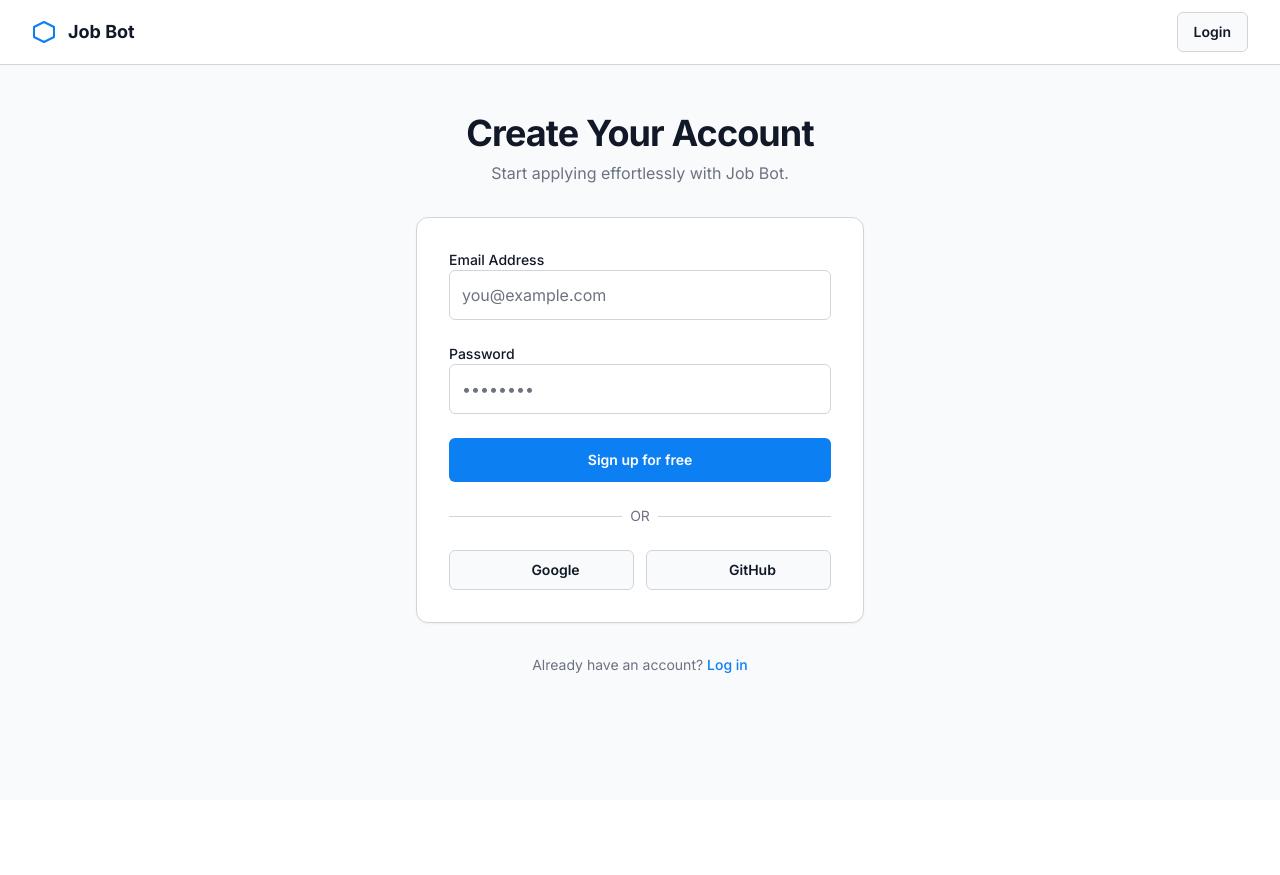
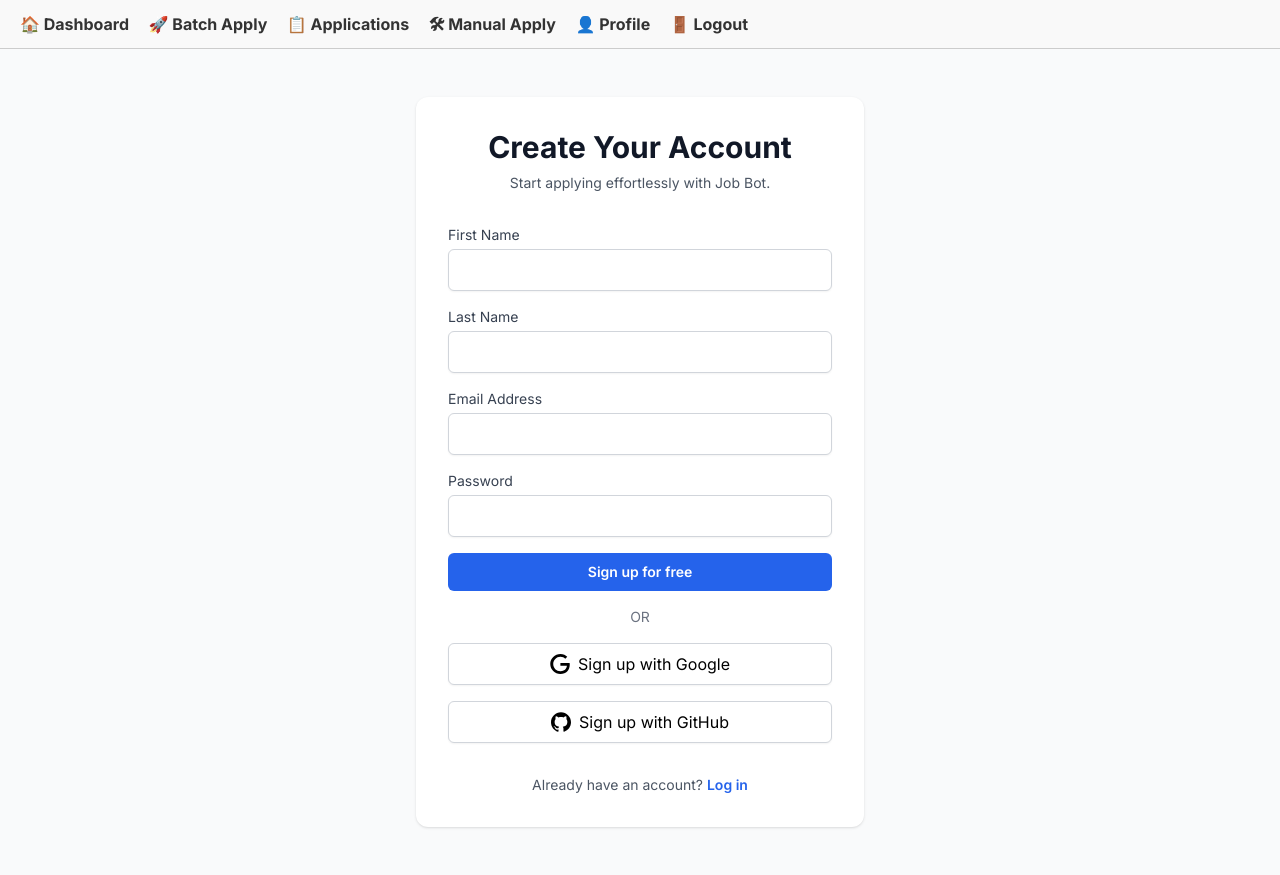
Before and after one commit to Kalyan717ps/Job-Bot-Cursor, a Flask app: page /register in a window 1280 px wide. Before the commit the page ends 673 px from the top, so only its background shows below. Run offline with Flask 3, Linux system fonts and the light colour scheme; some libraries are stand-ins or nearby versions.

Commit message:
Debug task-1

```diff
--- a/app.py
+++ b/app.py
@@ -105,104 +105,35 @@ def load_user(user_id):
 # ROUTES
 ##########################################
 
-@app.route('/')
-@login_required
-def dashboard():
-    profile = UserProfile.query.filter_by(user_id=current_user.id).first()
-    matched_jobs = []
-    if profile:
-        with open('remoteok_jobs.csv', newline='', encoding='utf-8') as csvfile:
-            reader = csv.DictReader(csvfile)
-            for row in reader:
-                title_match = profile.preferred_title.lower() in row['title'].lower() \
-                                if profile.preferred_title else True
-                loc_match = profile.preferred_location.lower() in row['company'].lower() \
-                                if profile.preferred_location else True
-                if title_match or loc_match:
-                    matched_jobs.append(row)
-
-    # 🧠 Gather Stats
-    user_apps = Application.query.filter_by(user_id=current_user.id).all()
-    applied_auto_count = sum(1 for job in user_apps if job.status == 'applied')
-    applied_manual_count = sum(1 for job in user_apps if job.status == 'applied_manual')
-    applied_total = applied_auto_count + applied_manual_count
-    manual_pending_count = sum(1 for job in user_apps if job.status == 'manual')
-    now = datetime.utcnow()
-    one_week_ago = now - timedelta(days=7)
-    applied_this_week = sum(1 for job in user_apps if job.status in ['applied', 'applied_manual'] and job.timestamp > one_week_ago)
-
-    # NEW: Load all jobs and filter for recent ones
-    recent_jobs_day, recent_jobs_week = [], []
-    one_day_ago = now - timedelta(days=1)
-    with open('remoteok_jobs.csv', newline='', encoding='utf-8') as file:
-        reader = csv.DictReader(file)
-        for job in reader:
-            try:
-                job_date = datetime.strptime(job['date'], '%Y-%m-%d')
-                if job_date >= one_day_ago:
-                    recent_jobs_day.append(job)
-                if job_date >= one_week_ago:
-                    recent_jobs_week.append(job)
-            except Exception:
-                continue
-
-    # Compute application counts per week for last 4 weeks
-    applications = Application.query.filter_by(user_id=current_user.id).all()
-
-    # Prepare week labels and counts
-    week_counts = []
-    week_labels = []
-    for i in range(4, 0, -1):
-        start_of_week = now - timedelta(weeks=i)
-        end_of_week = now - timedelta(weeks=i-1)
-
-        # Count jobs within the week
-        count = sum(1 for job in applications if start_of_week <= job.timestamp < end_of_week and job.status in ('applied', 'applied_manual'))
-
-        # Create a user-friendly label
-        label = f"Week of {start_of_week.strftime('%b %d')}"
-
-        week_counts.append(count)
-        week_labels.append(label)
-
-    return render_template(
-        'dashboard.html',
-        jobs=matched_jobs,
-        recent_jobs_day=recent_jobs_day,
-        recent_jobs_week=recent_jobs_week,
-        profile=profile,
-        stats={
-            'applied_total': applied_total,
-            'applied_this_week': applied_this_week,
-            'manual_pending': manual_pending_count
-        },
-        week_counts=week_counts,
-        week_labels=week_labels
-    )
 
 @app.route('/register', methods=['GET', 'POST'])
 def register():
     if request.method == 'POST':
-        email = request.form['email']
-        password = request.form['password']
+        first_name = request.form.get('first_name')
+        last_name = request.form.get('last_name')
+        email = request.form.get('email')
+        password = request.form.get('password')
 
         existing_user = User.query.filter_by(email=email).first()
         if existing_user:
-            flash("Email already registered, try logging in.", 'warning')
+            flash("❌ Email is already registered.")
             return redirect(url_for('register'))
 
-        new_user = User(
+        user = User(
             first_name=first_name,
             last_name=last_name,
             email=email,
             password=generate_password_hash(password)
         )
-        db.session.add(new_user)
+        db.session.add(user)
         db.session.commit()
-        flash("Account created successfully. Please log in.", 'success')
-        return redirect(url_for('login'))
 
-    return render_template("register.html")
+        login_user(user)
+        flash("✅ Registration successful! Welcome.")
+        return redirect(url_for('dashboard'))
+
+    return render_template('register.html')
+
 
 @app.route('/login', methods=['GET', 'POST'])
 def login():
@@ -443,3 +374,74 @@ def mark_done(job_id):
         session.modified = True
 
     return redirect(url_for('manual_jobs'))
+
+from flask_login import login_required, current_user
+
+@app.route('/')
+@login_required
+def dashboard():
+    profile = UserProfile.query.filter_by(user_id=current_user.id).first()
+
+    # Match jobs based on preferences
+    matched_jobs = []
+    if profile:
+        with open('remoteok_jobs.csv', newline='', encoding='utf-8') as csvfile:
+            reader = csv.DictReader(csvfile)
+            for row in reader:
+                title_match = profile.preferred_title.lower() in row['title'].lower() if profile.preferred_title else True
+                loc_match = profile.preferred_location.lower() in row['company'].lower() if profile.preferred_location else True
+                if title_match or loc_match:
+                    matched_jobs.append(row)
+
+    # Stats
+    apps = Application.query.filter_by(user_id=current_user.id).all()
+    now = datetime.utcnow()
+    week_ago = now - timedelta(days=7)
+    day_ago = now - timedelta(days=1)
+
+    applied_auto_count = sum(1 for a in apps if a.status == 'applied')
+    applied_manual_count = sum(1 for a in apps if a.status == 'applied_manual')
+    manual_pending_count = sum(1 for a in apps if a.status == 'manual')
+    applied_this_week = sum(1 for a in apps if a.status in ['applied', 'applied_manual'] and a.timestamp > week_ago)
+
+    # Recent jobs
+    recent_jobs_day, recent_jobs_week = [], []
+    with open('remoteok_jobs.csv', newline='', encoding='utf-8') as f:
+        reader = csv.DictReader(f)
+        for job in reader:
+            try:
+                job_date = datetime.strptime(job['date'], '%Y-%m-%d')
+                if job_date >= day_ago:
+                    recent_jobs_day.append(job)
+                if job_date >= week_ago:
+                    recent_jobs_week.append(job)
+            except Exception:
+                continue
+
+    # Weekly chart
+    week_counts = []
+    week_labels = []
+    for i in range(4, 0, -1):
+        start = now - timedelta(weeks=i)
+        end = now - timedelta(weeks=i - 1)
+        count = sum(1 for a in apps if start <= a.timestamp < end and a.status in ['applied', 'applied_manual'])
+        label = f"Week of {start.strftime('%b %d')}"
+        week_labels.append(label)
+        week_counts.append(count)
+
+    # 👇 Return template — we pass `current_user` (though Flask-Login also provides it natively)
+    return render_template(
+        'dashboard.html',
+        user=current_user,
+        profile=profile,
+        jobs=matched_jobs,
+        stats={
+            'applied_total': applied_auto_count + applied_manual_count,
+            'applied_this_week': applied_this_week,
+            'manual_pending': manual_pending_count
+        },
+        recent_jobs_day=recent_jobs_day,
+        recent_jobs_week=recent_jobs_week,
+        week_counts=week_counts,
+        week_labels=week_labels
+    )
--- a/templates/dashboard.html
+++ b/templates/dashboard.html
@@ -43,7 +43,10 @@
 
     <!-- Dashboard header + Refresh -->
     <div class="flex flex-col md:flex-row justify-between items-center gap-6">
-      <h1 class="text-2xl font-bold text-gray-800">Hello, {{ current_user.email }}</h1>
+      <h2 class="mb-6 text-3xl font-bold">
+        Hello, {{ current_user.first_name }}
+      </h2>
+
       <form action="{{ url_for('refresh_jobs') }}" method="get">
         <button type="submit" class="bg-blue-500 px-4 py-2 rounded-md text-white font-semibold hover:bg-blue-600 transition">🔄 Refresh Job List</button>
       </form>
--- a/templates/profile.html
+++ b/templates/profile.html
@@ -59,11 +59,7 @@
           <input name="last-name" type="text" value="{{ profile.last_name if profile else '' }}"
             class="input-blend mt-1 w-full rounded-md px-3 py-2 text-sm">
         </div>
-        <div class="md:col-span-2">
-          <label class="block text-sm font-medium text-gray-700">Email</label>
-          <input name="email" type="email" value="{{ profile.email if profile else current_user.email }}"
-            class="input-blend mt-1 w-full rounded-md px-3 py-2 text-sm bg-gray-100 cursor-not-allowed" readonly>
-        </div>
+
         <div class="md:col-span-2">
           <label class="block text-sm font-medium text-gray-700">Bio</label>
           <textarea name="bio" rows="4" class="input-blend mt-1 w-full rounded-md px-3 py-2 text-sm resize-none">{{ profile.bio if profile else '' }}</textarea>
--- a/templates/register.html
+++ b/templates/register.html
@@ -1,121 +1,84 @@
+{% include 'navbar.html' %}
 <!DOCTYPE html>
 <html lang="en">
 <head>
-  <meta charset="utf-8" />
-  <meta name="viewport" content="width=device-width, initial-scale=1.0" />
-  <title>Job Bot – Register</title>
-
-  <!-- Fonts + Tailwind -->
-  <link href="https://fonts.googleapis.com/css2?family=Inter:wght@400;500;600;700&display=swap" rel="stylesheet" />
-  <script src="https://cdn.tailwindcss.com?plugins=forms,container-queries"></script>
-
-  <style type="text/tailwindcss">
-    :root {
-      --brand-primary: #0c7ff2;
-      --brand-hover: #1d4ed8;
-      --neutral-bg: #f9fafb;
-      --text-primary: #111827;
-      --text-secondary: #6b7280;
-      --border-color: #d1d5db;
-    }
-
-    body {
-      font-family: 'Inter', sans-serif;
-    }
-
-    .form-input {
-      @apply w-full rounded-md border border-[var(--border-color)] bg-white p-3 text-[var(--text-primary)] placeholder-[var(--text-secondary)] focus:border-[var(--brand-primary)] focus:ring-2 focus:ring-[var(--brand-primary)] focus:ring-opacity-50;
-    }
-
-    .btn {
-      @apply flex h-10 items-center justify-center rounded-md px-4 text-sm font-semibold transition duration-150 ease-in-out;
-    }
-
-    .btn-primary {
-      @apply bg-[var(--brand-primary)] text-white hover:bg-[var(--brand-hover)];
-    }
-
-    .btn-secondary {
-      @apply bg-[var(--neutral-bg)] text-[var(--text-primary)] hover:bg-gray-100 border border-[var(--border-color)];
-    }
+  <meta charset="UTF-8">
+  <title>Register - Job Bot</title>
+  <meta name="viewport" content="width=device-width, initial-scale=1">
+  <script src="https://cdn.tailwindcss.com?plugins=forms"></script>
+  <link href="https://fonts.googleapis.com/css2?family=Inter:wght@400;600;700&display=swap" rel="stylesheet">
+  <style>
+    body { font-family: 'Inter', sans-serif; background-color: #f9fafb; }
   </style>
 </head>
-<body class="bg-[var(--neutral-bg)] text-[var(--text-primary)]">
+<body>
+<main class="flex items-center justify-center min-h-screen py-12 px-4 sm:px-6 lg:px-8 bg-[#f9fafb]">
+  <div class="w-full max-w-md space-y-8 bg-white p-8 rounded-xl shadow">
+    <div class="text-center">
+      <h2 class="text-3xl font-extrabold text-gray-900">Create Your Account</h2>
+      <p class="mt-2 text-sm text-gray-600">Start applying effortlessly with Job Bot.</p>
+    </div>
+    <form class="mt-6 space-y-4" action="{{ url_for('register') }}" method="POST">
 
-<!-- ✅ Navbar -->
-<header class="sticky top-0 z-10 w-full border-b border-[var(--border-color)] bg-white backdrop-blur-md">
-  <div class="max-w-7xl mx-auto h-16 flex items-center justify-between px-4 sm:px-6 lg:px-8">
-    <div class="flex items-center gap-3">
-      <svg class="w-6 h-6 text-[var(--brand-primary)]" fill="none" viewBox="0 0 24 24"><path d="M12 2L2 7V17L12 22L22 17V7L12 2Z" stroke="#0c7ff2" stroke-width="2" stroke-linecap="round" stroke-linejoin="round"/></svg>
-      <a href="{{ url_for('dashboard') }}" class="text-lg font-bold text-[var(--text-primary)]">Job Bot</a>
-    </div>
-    <div class="flex items-center gap-4">
-      <a href="{{ url_for('login') }}" class="btn btn-secondary hidden sm:inline-flex">Login</a>
-    </div>
-  </div>
-</header>
-
-<!-- ✅ Main Content -->
-<main class="flex items-center justify-center py-12 px-4 sm:px-6 lg:px-8">
-  <div class="w-full max-w-md space-y-8">
-    <div class="text-center">
-      <h1 class="text-3xl font-bold tracking-tight sm:text-4xl">Create Your Account</h1>
-      <p class="text-[var(--text-secondary)] mt-2">Start applying effortlessly with Job Bot.</p>
+      <!-- First Name -->
+      <div>
+        <label for="first_name" class="block text-sm font-medium text-gray-700">First Name</label>
+        <input name="first_name" type="text" required
+          class="mt-1 w-full rounded-md border-gray-300 shadow-sm focus:border-blue-500 focus:ring-blue-500">
       </div>
 
-    <div class="rounded-xl bg-white border border-[var(--border-color)] p-8 shadow-sm">
-      <form action="{{ url_for('register') }}" method="POST" class="space-y-6">
+      <!-- Last Name -->
+      <div>
+        <label for="last_name" class="block text-sm font-medium text-gray-700">Last Name</label>
+        <input name="last_name" type="text" required
+          class="mt-1 w-full rounded-md border-gray-300 shadow-sm focus:border-blue-500 focus:ring-blue-500">
+      </div>
+
       <!-- Email -->
       <div>
-          <label for="email" class="block text-sm font-medium">Email Address</label>
-          <input type="email" id="email" name="email" required placeholder="you@example.com" autocomplete="email" class="form-input" />
+        <label for="email" class="block text-sm font-medium text-gray-700">Email Address</label>
+        <input name="email" type="email" required
+          class="mt-1 w-full rounded-md border-gray-300 shadow-sm focus:border-blue-500 focus:ring-blue-500">
       </div>
 
       <!-- Password -->
       <div>
-          <label for="password" class="block text-sm font-medium">Password</label>
-          <input type="password" id="password" name="password" required placeholder="••••••••" autocomplete="new-password" class="form-input" />
+        <label for="password" class="block text-sm font-medium text-gray-700">Password</label>
+        <input name="password" type="password" required
+          class="mt-1 w-full rounded-md border-gray-300 shadow-sm focus:border-blue-500 focus:ring-blue-500">
       </div>
 
       <!-- Submit -->
       <div>
-          <button type="submit" class="btn btn-primary w-full !h-11">Sign up for free</button>
+        <button type="submit"
+          class="w-full flex justify-center py-2 px-4 border border-transparent text-sm font-semibold rounded-md text-white bg-blue-600 hover:bg-blue-700 focus:outline-none">
+          Sign up for free
+        </button>
       </div>
+
+      <!-- Divider -->
+      <div class="flex items-center justify-center text-sm text-gray-500">OR</div>
+
+      <!-- Google -->
+      <button type="button"
+        class="w-full bg-white border border-gray-300 rounded-md px-4 py-2 mt-2 flex items-center justify-center shadow-sm hover:bg-gray-50">
+        <img src="/static/icons/google.svg" alt="Google" class="h-5 w-5 mr-2">
+        Sign up with Google
+      </button>
+
+      <!-- GitHub -->
+      <button type="button"
+        class="w-full bg-white border border-gray-300 rounded-md px-4 py-2 flex items-center justify-center shadow-sm hover:bg-gray-50">
+        <img src="/static/icons/github.svg" alt="GitHub" class="h-5 w-5 mr-2">
+        Sign up with GitHub
+      </button>
     </form>
 
-      <!-- Divider -->
-      <div class="my-6 relative">
-        <div class="absolute inset-0 flex items-center">
-          <div class="w-full border-t border-[var(--border-color)]"></div>
-        </div>
-        <div class="relative text-sm text-center">
-          <span class="bg-white px-2 text-[var(--text-secondary)]">OR</span>
+    <div class="text-center mt-4 text-sm text-gray-600">
+      Already have an account?
+      <a href="{{ url_for('login') }}" class="text-blue-600 hover:underline font-semibold">Log in</a>
     </div>
   </div>
-
-      <!-- Optional: Social Signups -->
-      <div class="grid grid-cols-2 gap-3">
-        <a href="#" class="btn btn-secondary w-full">
-          <span class="sr-only">Sign up with Google</span>
-          <svg class="w-5 h-5 mr-2" fill="currentColor" viewBox="0 0 24 24">
-            <path d="M..." />
-          </svg>
-          Google
-        </a>
-        <a href="#" class="btn btn-secondary w-full">
-          <span class="sr-only">Sign up with GitHub</span>
-          <svg class="w-5 h-5 mr-2" fill="currentColor"><path d="..." /></svg>
-          GitHub
-        </a>
-      </div>
-    </div>
-
-    <p class="text-center text-sm text-[var(--text-secondary)]">
-      Already have an account?
-      <a href="{{ url_for('login') }}" class="font-medium text-[var(--brand-primary)] hover:underline">Log in</a>
-    </p>
-  </div>
 </main>
-
 </body>
 </html>
```
Also changed, not shown: models.py (+9 -1 lines), static/icons/github.svg (added), static/icons/google.svg (added). Lines whose indentation alone changed are shown as unchanged.
